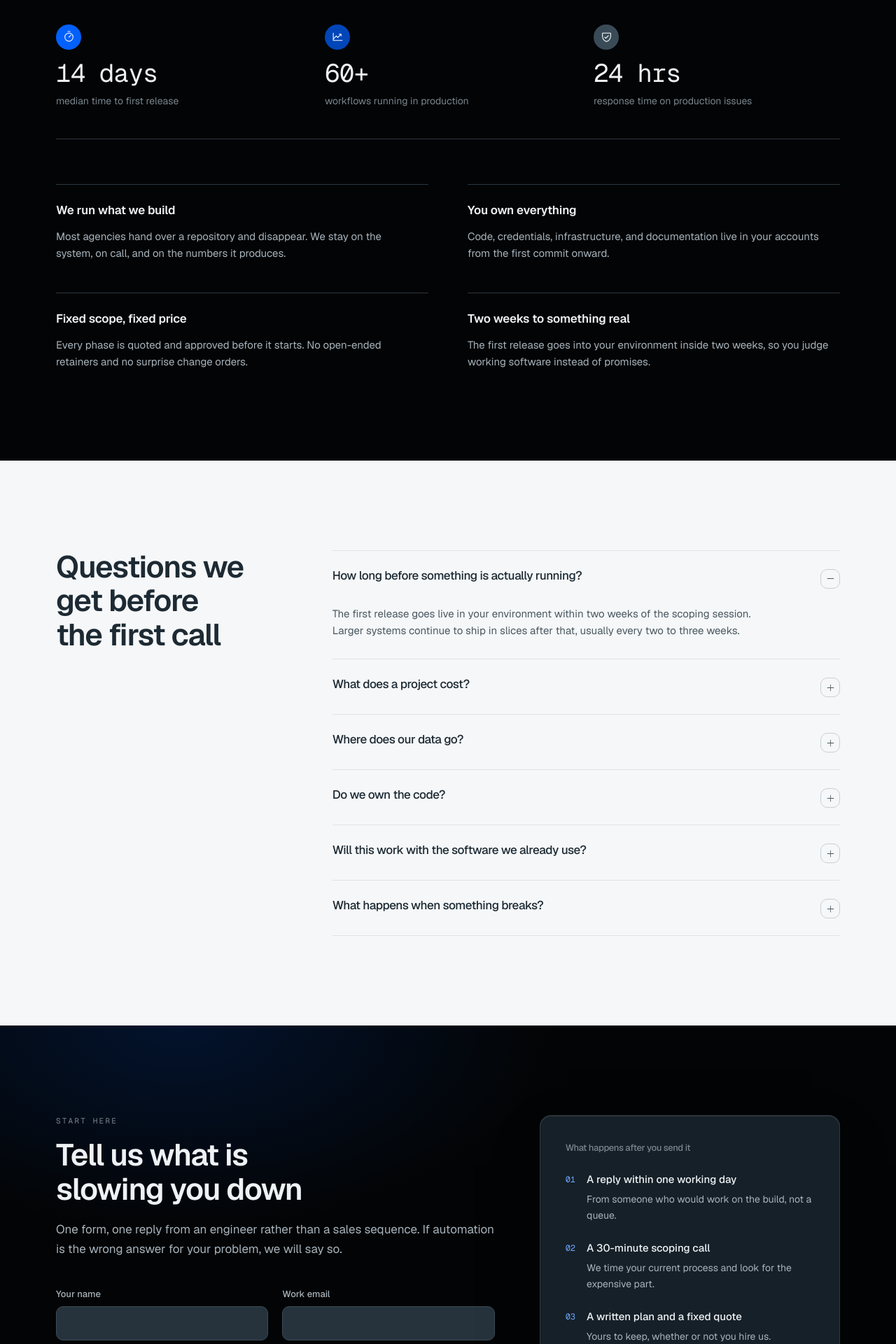
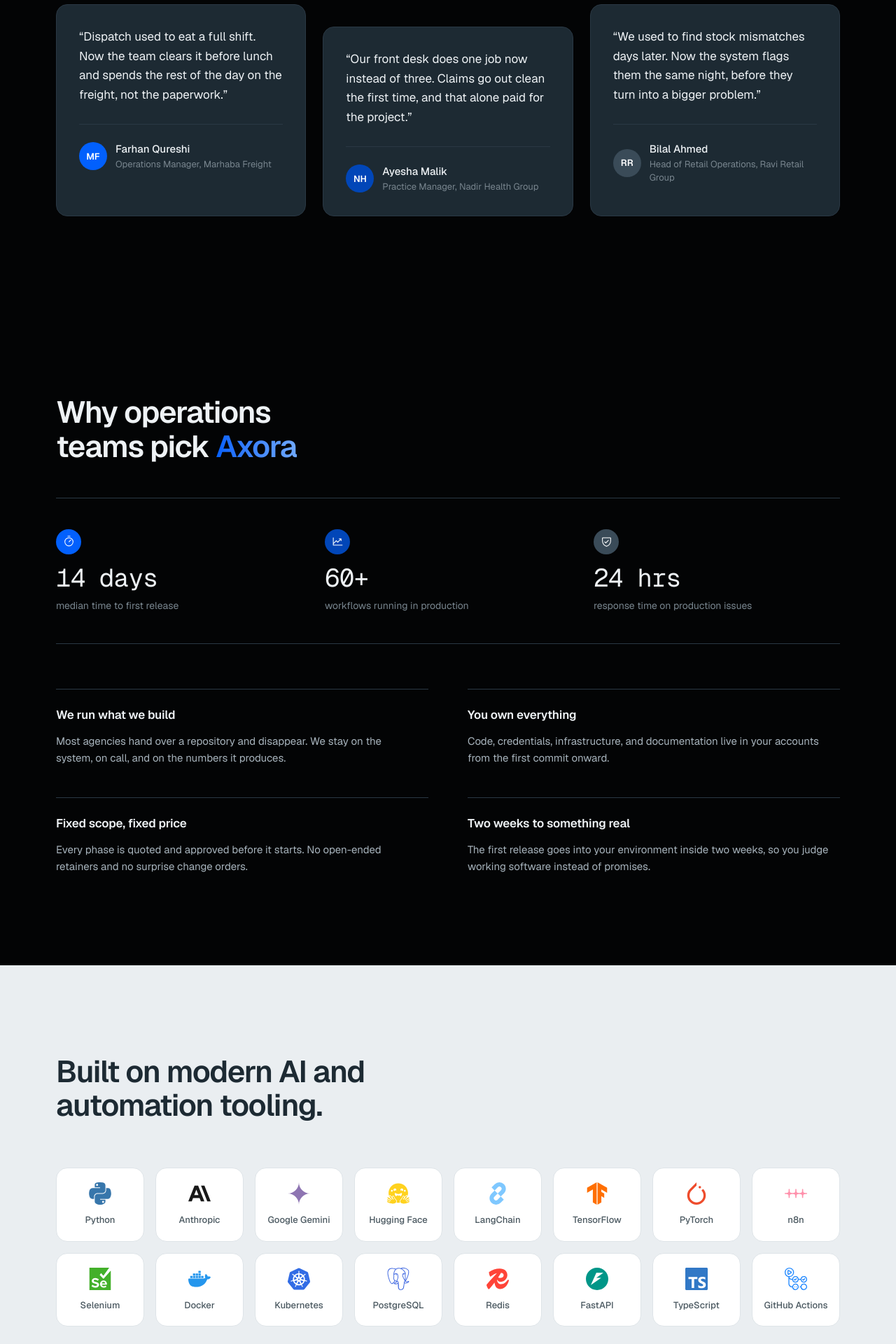
Before and after one commit to umarprogrammer19/Axora-Innovative-Solutions, a Next.js app: page / in a window 1280 px wide. Shown: the part 5120-7040 px from the top of the page at 70% size. Built offline with nearby package versions, Linux system fonts and the light colour scheme.

Commit message:
chore: update page.tsx

```diff
--- a/src/app/page.tsx
+++ b/src/app/page.tsx
@@ -5,7 +5,9 @@ import { Problem } from "@/components/site/Problem";
 import { Services } from "@/components/site/Services";
 import { Process } from "@/components/site/Process";
 import { Projects } from "@/components/site/Projects";
+import { Testimonials } from "@/components/site/Testimonials";
 import { WhyAxora } from "@/components/site/WhyAxora";
+import { TechStack } from "@/components/site/TechStack";
 import { Faq } from "@/components/site/Faq";
 import { Inquiry } from "@/components/site/Inquiry";
 import { Footer } from "@/components/site/Footer";
@@ -15,20 +17,22 @@ import { Footer } from "@/components/site/Footer";
  *
  * Mostly black (systemsltd.com-style), with paper (light) bands used sparingly
  * for contrast rather than in strict alternation: dark, dark, paper, dark,
- * dark, paper, dark, paper, dark, dark. See the theme doc comment in
+ * dark, paper, dark, dark, paper, dark, dark. See the theme doc comment in
  * globals.css for the token scheme behind the switch.
  *
  * Layout families, one use each:
- *   Hero        full-bleed media, copy sits directly on it, no panel
- *   Ticker      hairline band with a horizontal marquee (the only marquee)
- *   Problem     two-column comparison diptych
- *   Services    asymmetric bento
- *   Process     step rail, horizontal at lg
- *   Projects    editorial case study showcase
- *   Why Axora   stat band over a reason grid, no cards
- *   FAQ         sticky heading beside a disclosure list
- *   Inquiry     form beside a supporting panel
- *   Footer      multi-column footer
+ *   Hero          full-bleed media, copy sits directly on it, no panel
+ *   Ticker        hairline band with a horizontal marquee (the only marquee)
+ *   Problem       two-column comparison diptych
+ *   Services      asymmetric bento
+ *   Process       step rail, horizontal at lg
+ *   Projects      editorial case study showcase
+ *   Testimonials  staggered quote row
+ *   Why Axora     stat band over a reason grid, no cards
+ *   Tech Stack    logo grid, 8 across, real simple-icons marks
+ *   FAQ           sticky heading beside a disclosure list
+ *   Inquiry       form beside a supporting panel
+ *   Footer        multi-column footer
  */
 export default function Home() {
   return (
@@ -41,7 +45,9 @@ export default function Home() {
         <Services />
         <Process />
         <Projects />
+        <Testimonials />
         <WhyAxora />
+        <TechStack />
         <Faq />
         <Inquiry />
       </main>
```
